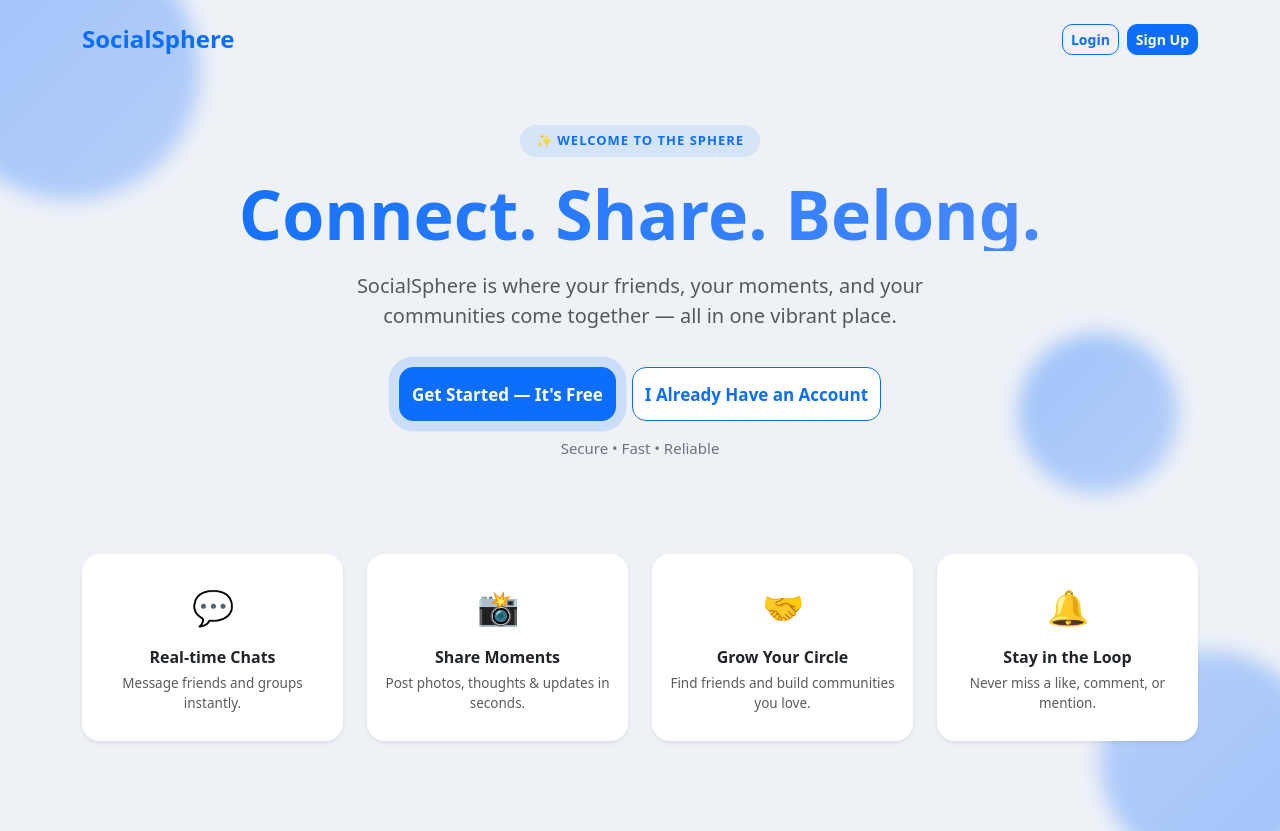
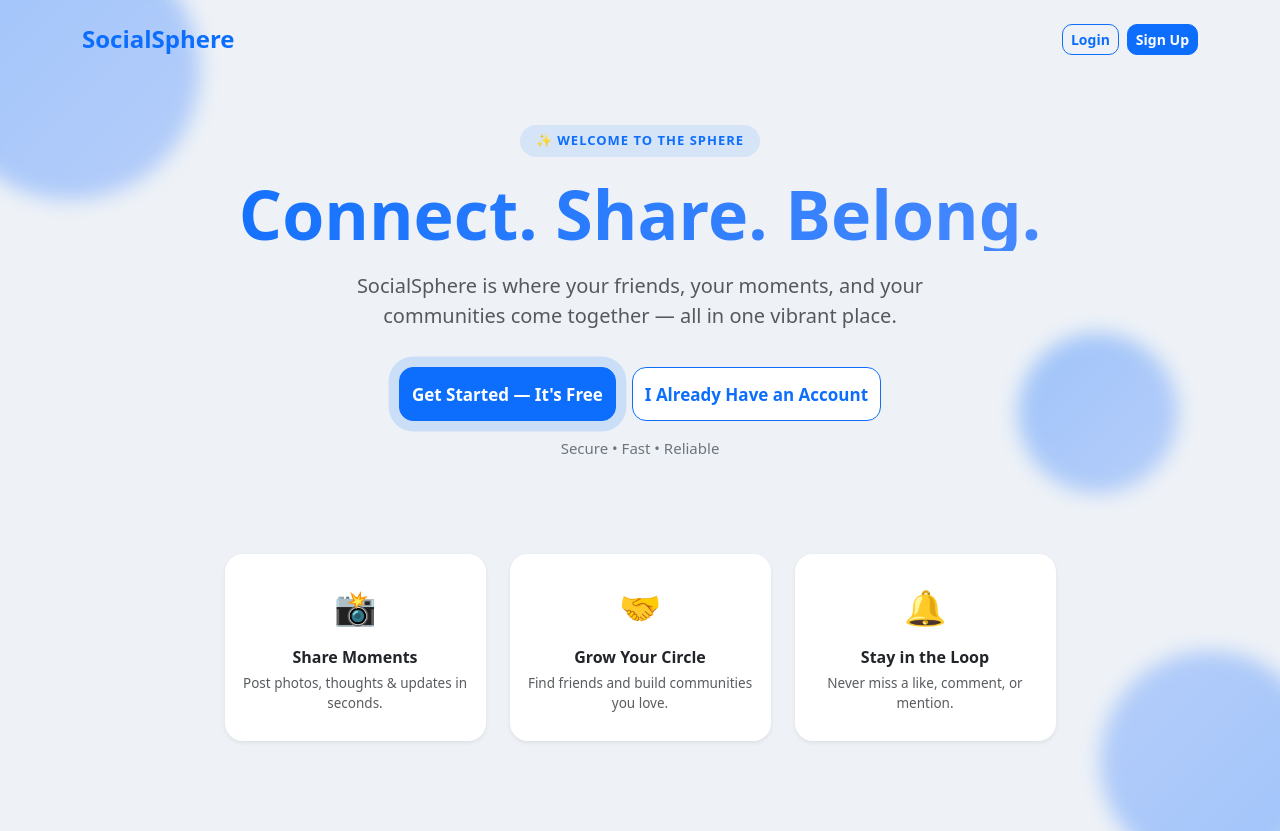
Before and after one commit to Capgemini-React-Sprint-Group-5/Social-Media-CapG, a React (Vite) app: page / in a window 1280 px wide. Built offline with nearby package versions, Linux system fonts and the light colour scheme.

Commit message:
Removed real time chat feature block

```diff
--- a/src/pages/LandingPage.jsx
+++ b/src/pages/LandingPage.jsx
@@ -21,11 +21,6 @@ export default function LandingPage() {
   }
 
   const features = [
-    {
-      icon: "💬",
-      title: "Real-time Chats",
-      desc: "Message friends and groups instantly.",
-    },
     {
       icon: "📸",
       title: "Share Moments",
@@ -253,7 +248,10 @@ export default function LandingPage() {
         </div>
 
         {/* Feature grid */}
-        <div className="row g-4 justify-content-center" style={{ marginTop: "70px", paddingBottom: "90px" }}>
+        <div
+          className="row g-4 justify-content-center"
+          style={{ marginTop: "70px", paddingBottom: "90px" }}
+        >
           {features.map((f) => (
             <div className="col-6 col-md-3" key={f.title}>
               <div
```
